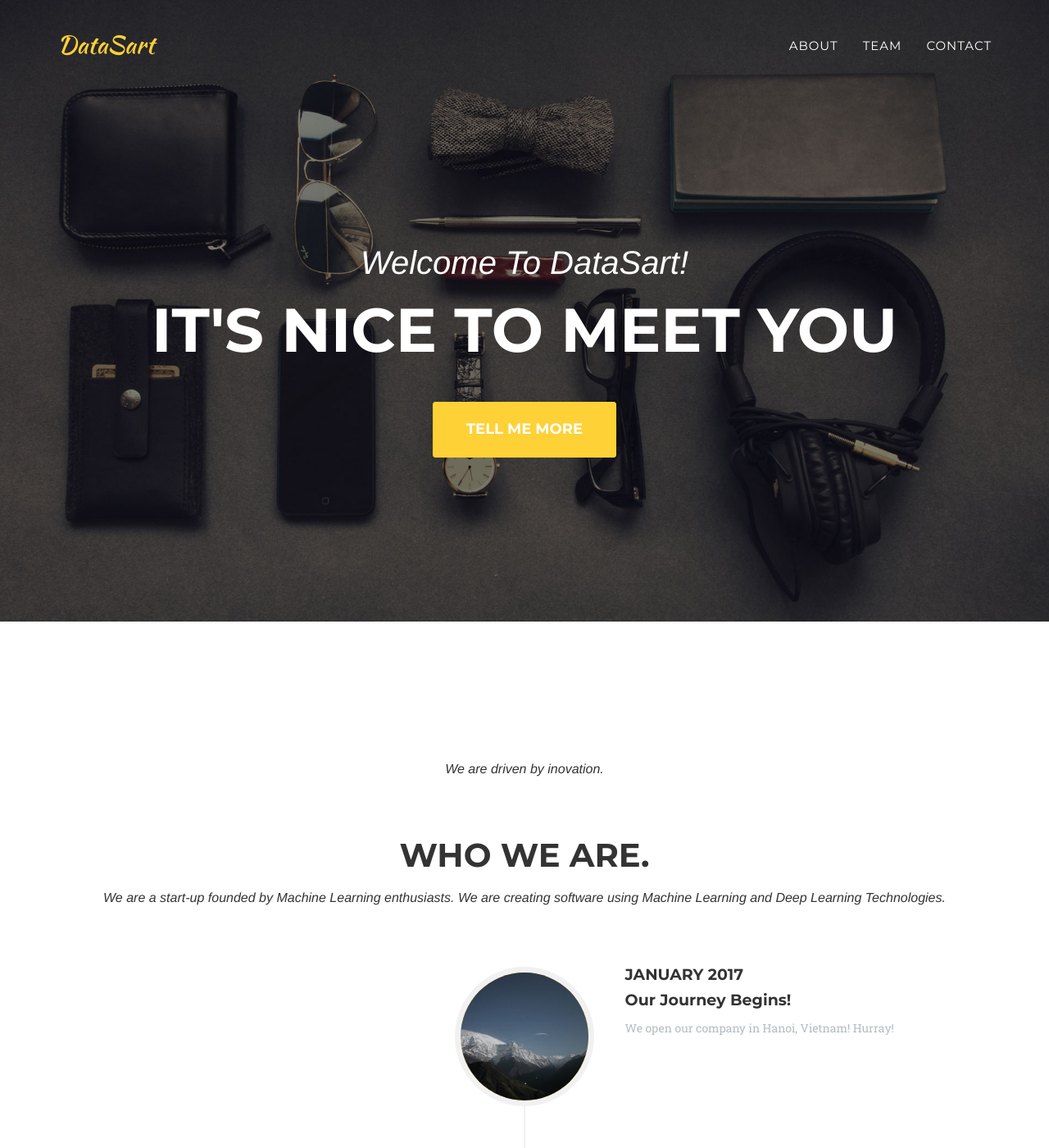
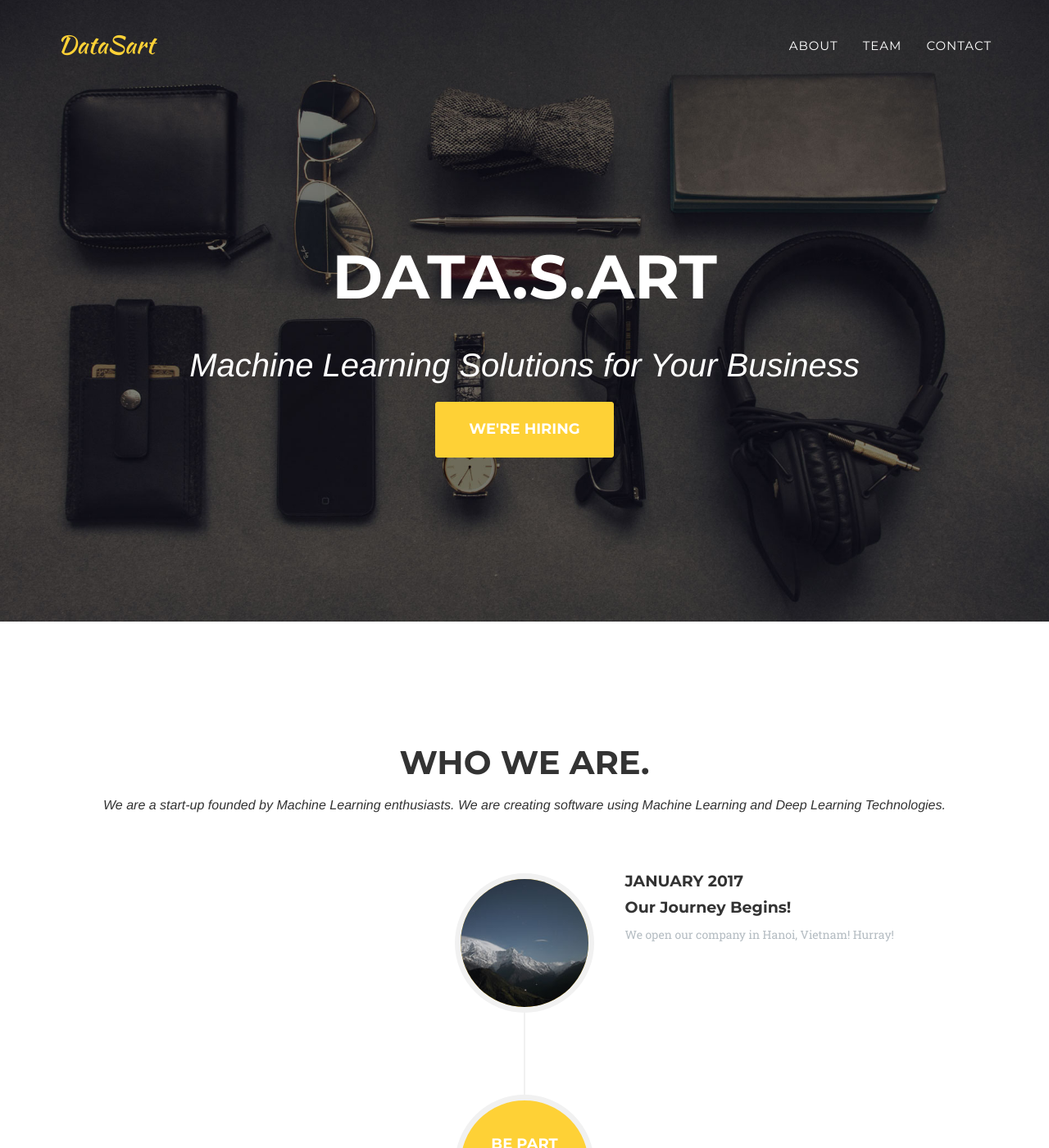
Before and after one commit to datasart/datasart.github.io, a Jekyll site: the page built from index.html, in a window 1280 px wide and 1400 px high. Shown: the whole window at 82% size. Built offline with Jekyll 4.4.1, drawn with Linux system fonts in a browser that asks for light colours; some web fonts are replaced; some of the changed text lies outside the part shown.

Commit message:
Update contents

```diff
--- a/_config.yml
+++ b/_config.yml
@@ -25,8 +25,8 @@ people:
   social:
     - title: twitter
       url: https://twitter.com/DataSart
-    - title: facebook
-      url: #
+    #- title: facebook
+      #url: #
     - title: linkedin
       url: https://vn.linkedin.com/in/ducva
 
--- a/_includes/about.html
+++ b/_includes/about.html
@@ -3,7 +3,6 @@
         <div class="container">
             <div class="row">
                 <div class="col-lg-12 text-center">
-                    <h3 class="section-subheading">We are driven by inovation.
                     <h2 class="section-heading">Who We Are.</h2>
                     <h3 class="section-subheading">We are a start-up founded by Machine Learning enthusiasts. We are creating software using Machine Learning and Deep Learning Technologies.</h3>
                 </div>
--- a/_includes/footer.html
+++ b/_includes/footer.html
@@ -12,14 +12,6 @@
                         {% endfor %}
                     </ul>
                 </div>
-                <div class="col-md-4">
-                    <ul class="list-inline quicklinks">
-                        <li><a href="#">Privacy Policy</a>
-                        </li>
-                        <li><a href="#">Terms of Use</a>
-                        </li>
-                    </ul>
-                </div>
             </div>
         </div>
     </footer>
--- a/_includes/header.html
+++ b/_includes/header.html
@@ -38,9 +38,9 @@
     <header>
         <div class="container">
             <div class="intro-text">
-                <div class="intro-lead-in">Welcome To DataSart!</div>
-                <div class="intro-heading">It's Nice To Meet You</div>
-                <a href="#services" class="page-scroll btn btn-xl">Tell Me More</a>
+                <div class="intro-heading">DATA.S.ART</div>
+                <div class="intro-lead-in">Machine Learning Solutions for Your Business</div>
+                <a href="#contact" class="page-scroll btn btn-xl">WE'RE HIRING</a>
             </div>
         </div>
     </header>
```
